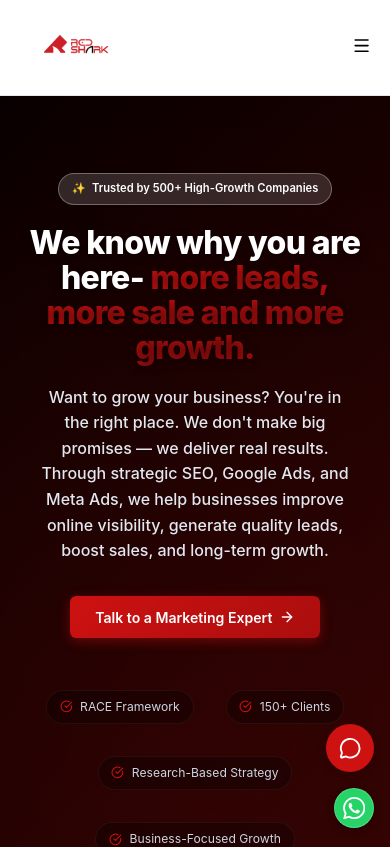
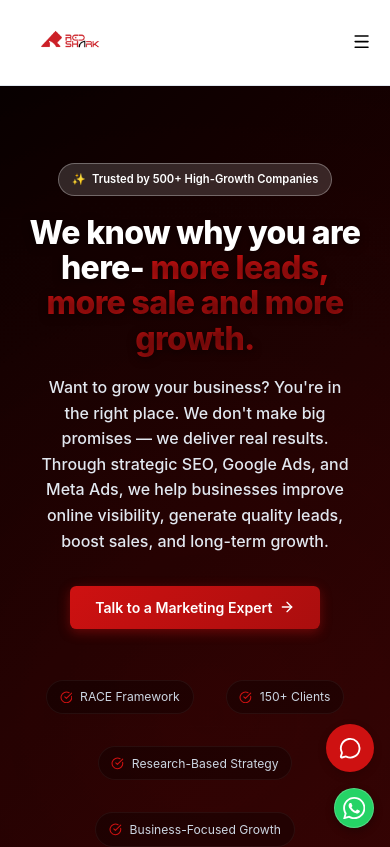
Before and after one commit to Fazilfazi991/redshark, a React (Vite) app: page / in a window 390 px wide. Shown: the top 847 px of the page. Built offline with nearby package versions, Linux system fonts and the light colour scheme.

Commit message:
reduce nav bar padding by 10%

```diff
--- a/src/components/Header.css
+++ b/src/components/Header.css
@@ -37,7 +37,7 @@
 }
 
 .logo-img {
-    height: 160px;
+    height: 144px;
     width: auto;
     object-fit: contain;
     transition: height 0.3s ease;
@@ -45,7 +45,7 @@
 
 @media (max-width: 768px) {
     .logo-img {
-        height: 100px;
+        height: 90px;
     }
 }
 
--- a/src/index.css
+++ b/src/index.css
@@ -24,14 +24,14 @@
 
   --radius: 0.5rem;
   --container-width: 1280px;
-  --header-height: 180px;
+  --header-height: 162px;
 
   --font-sans: 'Inter', system-ui, -apple-system, sans-serif;
 }
 
 @media (max-width: 768px) {
   :root {
-    --header-height: 120px;
+    --header-height: 108px;
   }
 }
 
```
